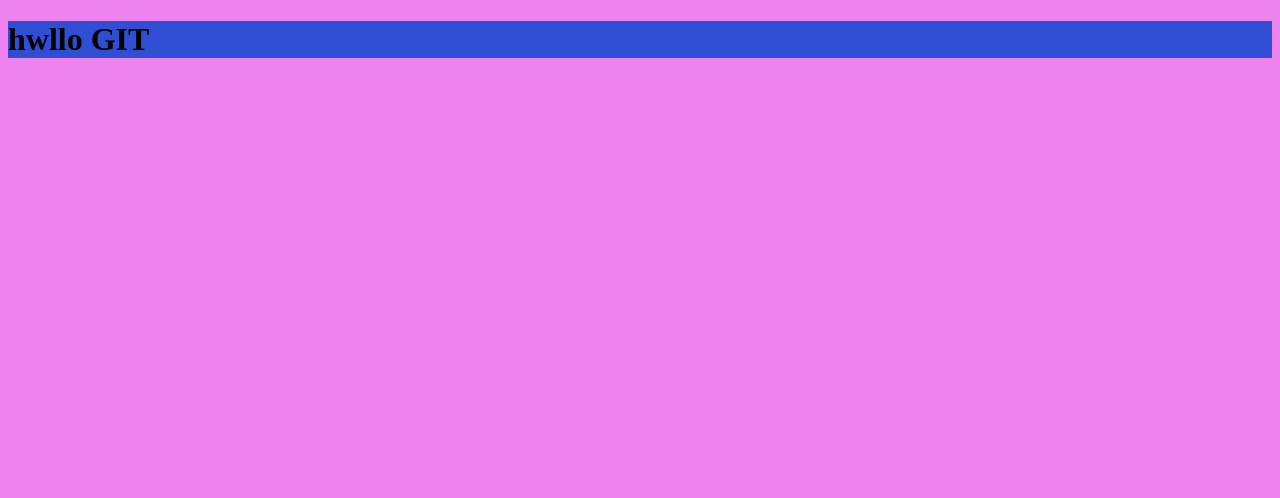
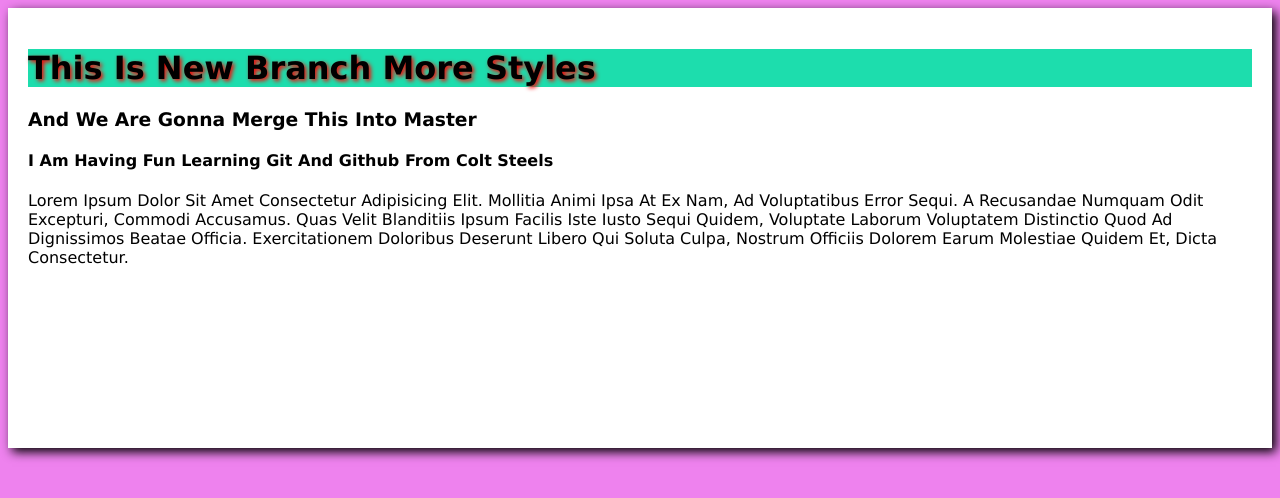
Before and after one commit to SayamJain1/git-hub-practice-, a plain HTML site: page index.html in a window 1280 px wide. Drawn offline with Linux system fonts and the light colour scheme.

Commit message:
add more styles to markup sooo fun

```diff
--- a/index.html
+++ b/index.html
@@ -10,7 +10,16 @@
 </head>
 
 <body>
-    <h1>hwllo GIT</h1>
+    <div class="bucket">
+        <h1>this is new branch more styles</h1>
+        <h3>and we are gonna merge this into master </h3>
+        <h4>i am having fun learning git and github from colt steels</h4>
+        <p>Lorem ipsum dolor sit amet consectetur adipisicing elit. Mollitia animi ipsa at ex nam, ad voluptatibus error
+            sequi. A recusandae numquam odit excepturi, commodi accusamus. Quas velit blanditiis ipsum facilis iste
+            iusto sequi quidem, voluptate laborum voluptatem distinctio quod ad dignissimos beatae officia.
+            Exercitationem doloribus deserunt libero qui soluta culpa, nostrum officiis dolorem earum molestiae quidem
+            et, dicta consectetur.</p>
+    </div>
 
     <script src="script.js"></script>
 </body>
--- a/style.css
+++ b/style.css
@@ -2,6 +2,16 @@ body {
   background-color: violet;
 }
 
+.bucket {
+  height: 50vh;
+  background-color: white;
+  padding: 20px;
+  text-transform: capitalize;
+  font-family: Verdana, Geneva, Tahoma, sans-serif;
+  box-shadow: 4px 4px 10px black;
+}
+
 h1 {
-  background-color: rgb(48, 78, 212);
+  background-color: rgb(29, 221, 173);
+  text-shadow: 2px 2px 4px red;
 }
```
